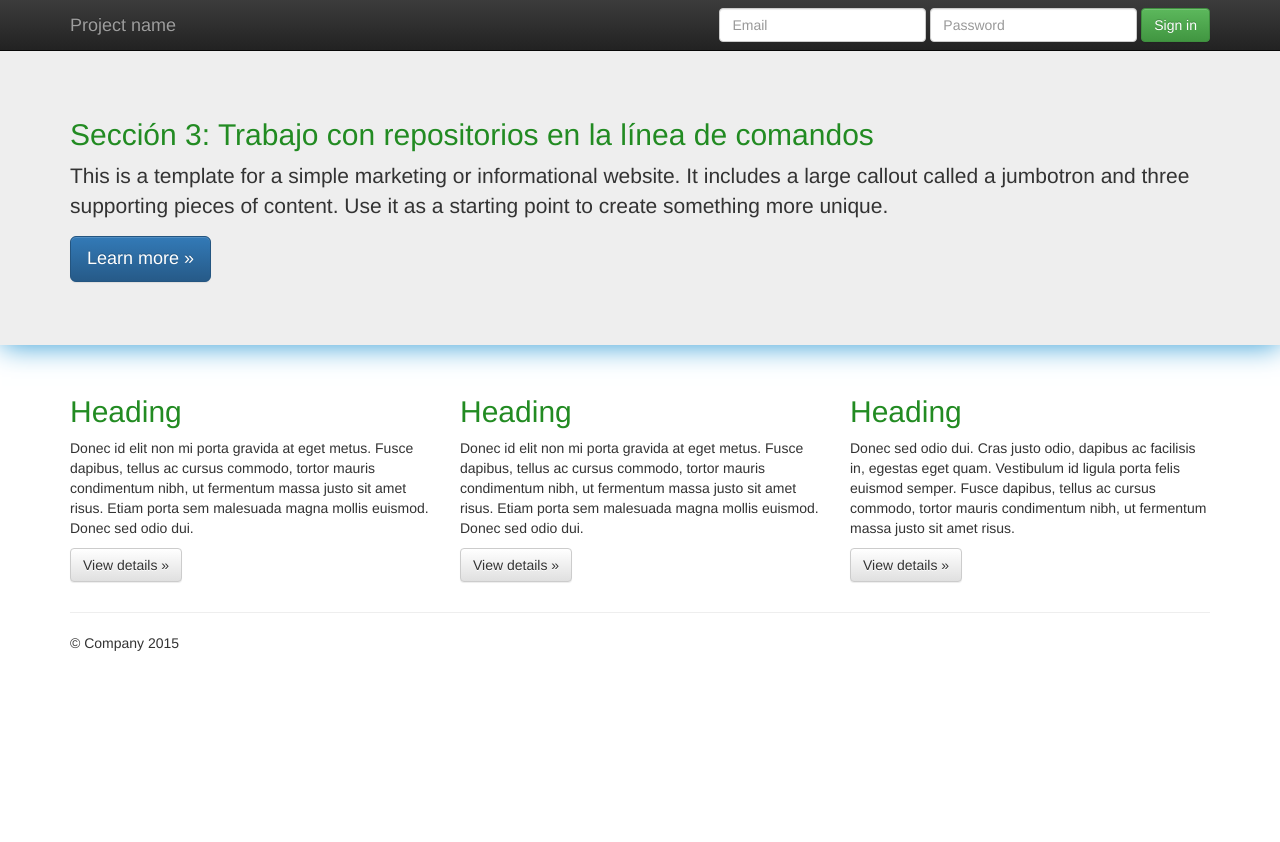
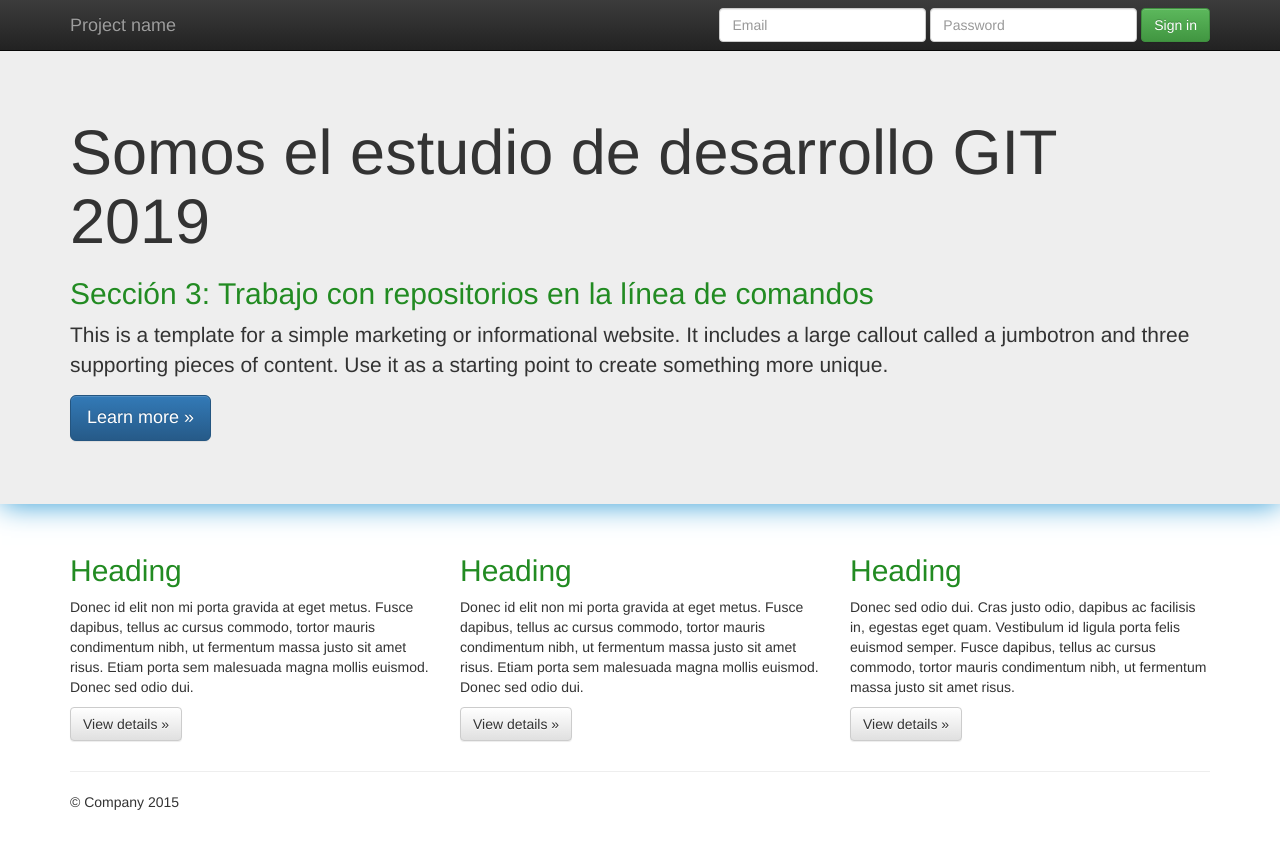
Before and after one commit to dev-soporte/seccion3-web, a plain HTML site: page index.html in a window 1280 px wide. Before the commit the page ends 800 px from the top, so only its background shows below. Drawn offline with nearby package versions, Linux system fonts and the light colour scheme.

Commit message:
Update index.html

```diff
--- a/index.html
+++ b/index.html
@@ -53,6 +53,7 @@
     <!-- Main jumbotron for a primary marketing message or call to action -->
     <div class="jumbotron panel-shadow-blue-1">
       <div class="container">
+        <h1>Somos el estudio de desarrollo GIT 2019</h1>
         <h2>Sección 3: Trabajo con repositorios en la línea de comandos</h2>
         <p>This is a template for a simple marketing or informational website. It includes a large callout called a jumbotron and three supporting pieces of content. Use it as a starting point to create something more unique.</p>
         <p><a class="btn btn-primary btn-lg" href="#" role="button">Learn more &raquo;</a></p>
```
